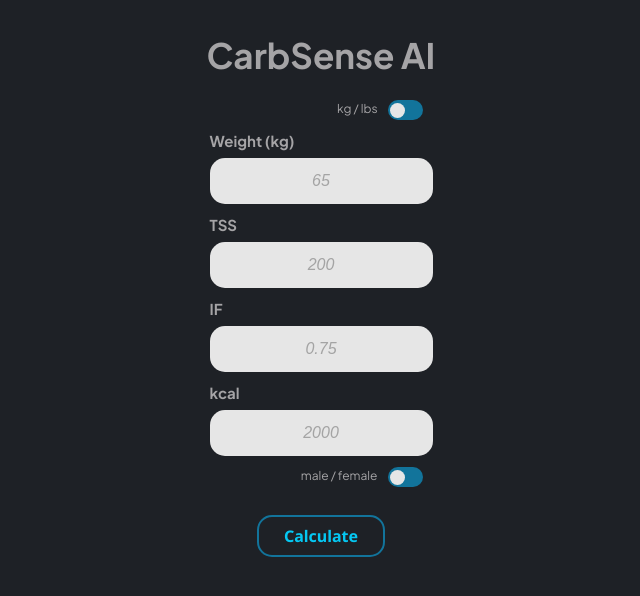
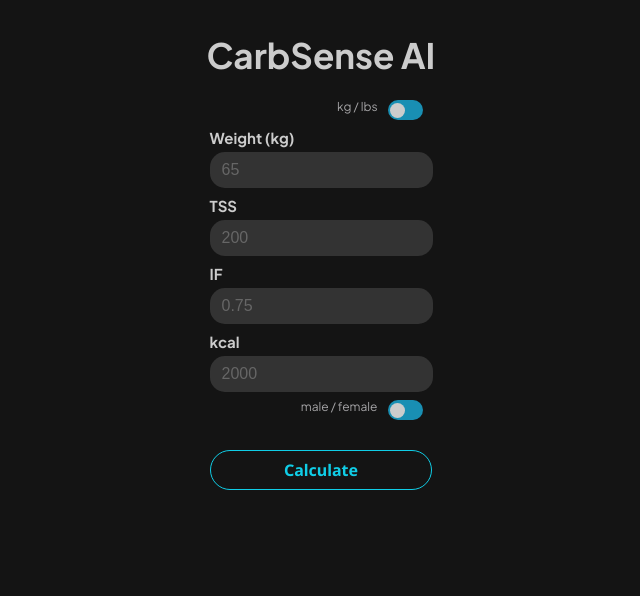
Before and after one commit to stvnai/carbsense-AI, a Flask app: page / in a window 1280 px wide. Shown: the top 596 px of the page, without its empty margins (319-959 px from the left). Run offline with Flask 3, Linux system fonts and the light colour scheme; parts of the project's set-up code (start-up, migrations or seed data) failed here and were passed over.

Commit message:
Another changes in UI color scheme and design

```diff
--- a/app/static/style.css
+++ b/app/static/style.css
@@ -3,7 +3,7 @@
 
 body {
     font-family:"Plus Jakarta Sans",  'Noto Sans', 'Arial', sans-serif;
-    background-color: #1E2126;
+    background-color: #141414;
     padding: 10px;
     margin-top: 0%;
     margin-bottom: 0%;
@@ -13,7 +13,7 @@ h1{
     text-align: center;
     font-family: "Plus Jakarta Sans", "Noto Sans";
 
-    color: #A5A4A6;
+    color: #CCCCCC;
     font-size: 35px;
     margin-bottom: 20px;
 
@@ -21,13 +21,13 @@ h1{
 
 h2{
     text-align: center;
-    color: #12749b;
+    color: #198FB3;
 }
 
 /* ***##### INPUT NUMBERS #####*** */
 
 .general-form {
-    color: #A5A4A6;
+    color: #CCCCCC;
     max-width: fit-content;
     margin: auto;
 }
@@ -35,33 +35,34 @@ h2{
 label {
     display:block;
     margin-top: 3px;
-    margin-bottom: 8px;
+    margin-bottom: 5px;
     font-weight: bold;
     font-size: 15px;
 }
 
 .input-number {
-    text-align: center;
+    text-align: left;
+    text-indent: 8px;
     font-size: medium;
     width: 215px;
-    height: 40px;
+    height: 30px;
     border: 2px solid transparent;
-    margin-bottom: 8px;
+    margin-bottom: 5px;
     border-radius: 15px;
-    background-color: #e6e6e6;
-    color: #1E2126;
+    background-color: #333333;
+    color: #CCCCCC;
 
 }
 
 .input-number:focus {
-  border-color: #05C7F2;
+  border-color: transparent;
   outline: none;
 }
 
 .input-number::placeholder {
-    color: #888;
-    opacity: 0.7;
-    font-style: oblique;
+    color: #999999;
+    opacity: 0.5;
+    font-style: normal;
 }
 
 
@@ -71,25 +72,25 @@ label {
 .calculate-button {
     display: block;
     margin: auto;
-    margin-top: 20px;
-    background-color: #1E2126;
-    color: #05C7F2;
-    padding: 8px 25px;
-    border: 2px solid #12749b;
-    border-radius: 15px;
+    margin-top: 25px;
+    background-color: #141414;
+    color: #10CDE6;
+    padding: 8px 73px;
+    border: 1.5px solid #10CDE6;
+    border-radius: 20px;
     cursor: pointer;
     font-size: 16px;
-    transition: background-color 0.4s ease, transform 0.2s ease;
+    transition: background-color 0.2s ease-out, transform 0.2s ease-out;
     font-family: Noto Sans;
     font-weight: bold;
 
 }
 
 .calculate-button:hover {
-    background-color: #05C7F2;
-    border: 2px solid #05C7F2;
-    color: #1E2126;
-    transform: scale(1.05);
+    background-color: #10CDE6;
+    border: 1px solid #10CDE6;
+    color: #050505;
+    transform: scale(1.03);
 
 }
 
@@ -129,7 +130,7 @@ label {
 .slider {
     position: absolute;
     cursor: pointer;
-    background-color: #12749b;
+    background-color: #198FB3;
     border-radius: 50px;
     top: 0;
     left: 0;
@@ -145,13 +146,13 @@ label {
     width: 15px;
     left: 2px;
     bottom: 2.5px;
-    background-color: #e6e6e6;
+    background-color: #CCCCCC;
     transition: 0.3s;
     border-radius: 50%;
 }
 
 input:checked + .slider {
-    background-color: #05C7F2;
+    background-color: #10CDE6;
 }
 
 input:checked + .slider::before {
@@ -191,11 +192,11 @@ input:checked + .slider::before {
     margin: auto;
     align-items: center;
     margin-top: 50px;
-    background-color: #1E2126;
-    color: #05C7F2;
-    padding: 8px 30px;
-    border: 2px solid #12749b;
-    border-radius: 15px;
+    background-color: #141414;
+    color: #10CDE6;
+    padding: 8px 73px;
+    border: 1.5px solid #10CDE6;
+    border-radius: 20px;
     cursor: pointer;
     font-size: 16px;
     transition: background-color 0.4s ease, transform 0.2s ease;
@@ -205,9 +206,9 @@ input:checked + .slider::before {
 }
 
 .reset-button:hover {
-    background-color: #05C7F2;
-    border: 2px solid #05C7F2;
-    color: #1E2126;
+    background-color: #10CDE6;
+    border: 2px solid #10CDE6;
+    color: #050505;
     transform: scale(1.05);
 
 
```
